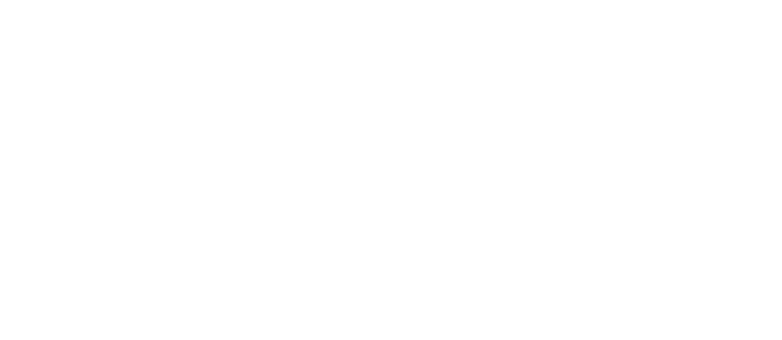
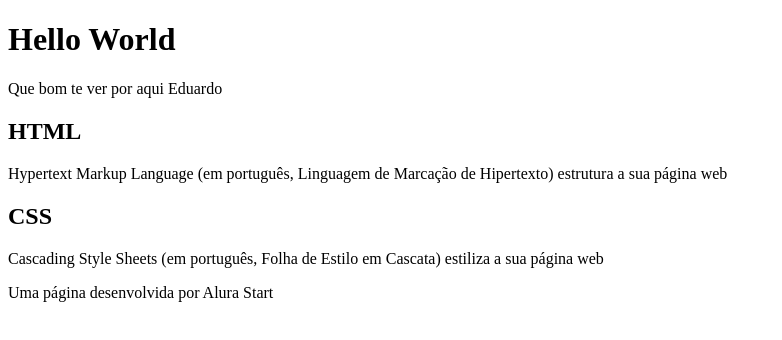
Before and after one commit to eduvolpin/Hello-World, a plain HTML site: page index.html in a window 1280 px wide. Shown: the whole page, without its empty margins (0-782 px from the left). Drawn offline with Linux system fonts and the light colour scheme.

Commit message:
Criando a Base do HTML Escritas

```diff
--- a/index.html
+++ b/index.html
@@ -6,6 +6,25 @@
     <title>Hello World</title>
 </head>
 <body>
+  <header>
+    <h1>Hello World</h1>
+    <p>Que bom te ver por aqui Eduardo</p>
+
+  </header>
+
+  <section>
+    <h2>HTML</h2>
+    <P>Hypertext Markup Language (em português, Linguagem de Marcação de Hipertexto) estrutura a sua página web</P>
+
+    <H2>CSS</H2>
+    <P>Cascading Style Sheets (em português, Folha de Estilo em Cascata) estiliza a sua página web</P>
+
+  </section>
+
+  <footer>
+    <p>Uma página desenvolvida por Alura Start</p>
+
+  </footer>
 
 </body>
 </html>
```
